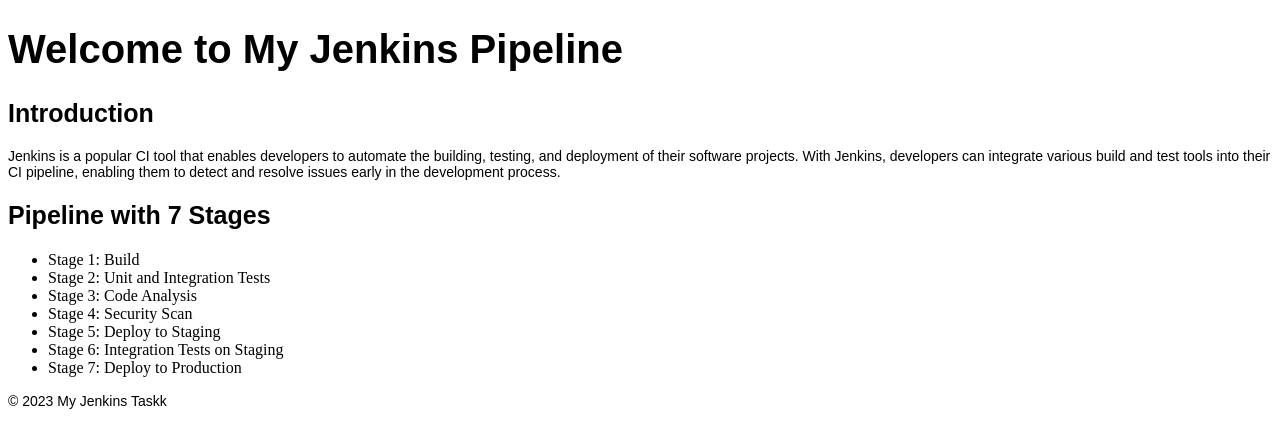
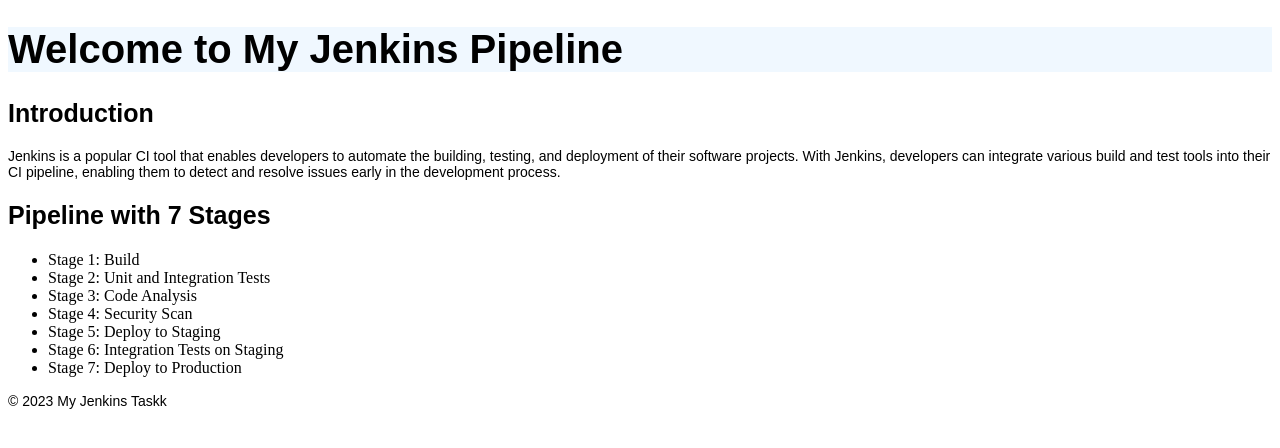
Before and after one commit to veena223070113/Jenkins_6.2C, a plain HTML site: page index.html in a window 1280 px wide. Drawn offline with Linux system fonts and the light colour scheme.

Commit message:
added header background color

```diff
--- a/styles.css
+++ b/styles.css
@@ -1,6 +1,7 @@
 h1 {
   font-size: 40px;
-  font-family: Arial
+  font-family: Arial;
+  background-color: aliceblue;
 }
 h2 {
   font-size: 25px;
```
